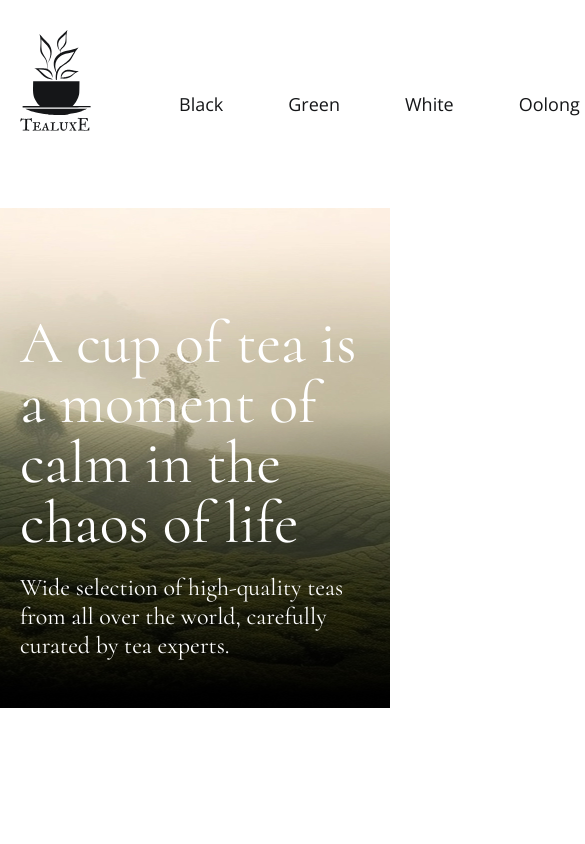
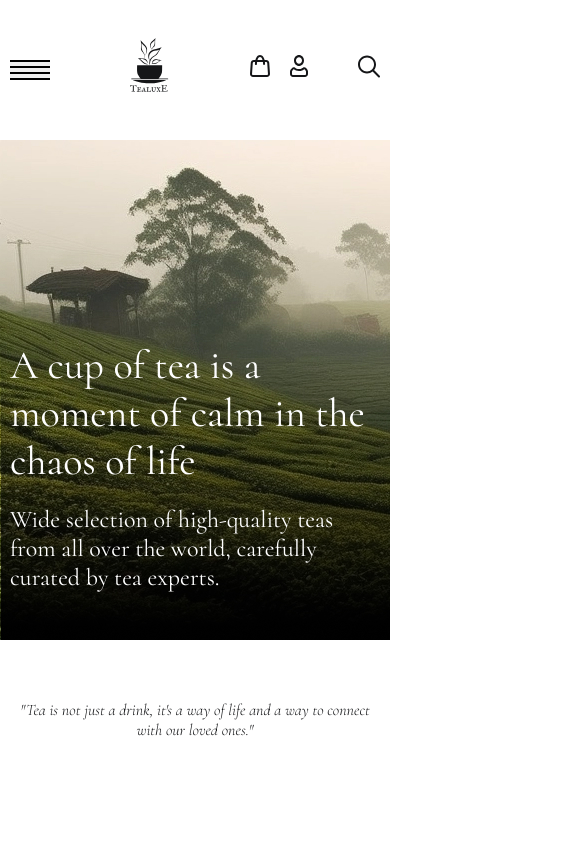
Before and after one commit to tetiana-podleska/tea-page, a plain HTML site: page index.html in a window 390 px wide. Shown: the top 844 px of the page, 585 px wide, since content can reach past the window. Drawn offline with nearby package versions, Linux system fonts and the light colour scheme.

Commit message:
header & section top / media queries done

```diff
--- a/css/style.css
+++ b/css/style.css
@@ -11,6 +11,11 @@ html {
 a {
   text-decoration: none;
   color: inherit;
+}
+
+button {
+  padding: 0;
+  border: none;
 }
 
 ul {
@@ -44,6 +49,21 @@ body {
   margin-bottom: 35px;
 }
 
+.menu__btn {
+  width: 40px;
+  height: 20px;
+  display: none;
+  flex-direction: column;
+  justify-content: space-between;
+  cursor: pointer;
+}
+
+.menu__btn span {
+  width: 100%;
+  height: 2px;
+  background-color: #000;
+}
+
 .menu__list {
   margin-left: 85px;
   display: flex;
@@ -66,11 +86,11 @@ body {
 .top {
   background-image: url(../images/top-bg.jpg);
   background-repeat: no-repeat;
-  background-position: bottom center;
+  background-position: bottom left;
   block-size: cover;
 }
 
-.top__iiner {
+.top__inner {
   min-height: 500px;
   display: flex;
   flex-direction: column;
@@ -103,3 +123,109 @@ body {
   line-height: normal;
   max-width: 704px;
 }
+
+@media (max-width: 1000px) {
+  .user__actions-item--search {
+    margin-left: 30px;
+  }
+  .menu {
+    margin-right: auto;
+  }
+  .menu__list {
+    margin-left: 60px;
+  }
+  .logo {
+    margin-bottom: 0;
+  }
+  /* .header__inner {
+    min-height: auto;
+  } */
+  .blockquote__text {
+    margin-top: 120px;
+    margin-bottom: 135px;
+  }
+}
+
+@media (max-width: 860px) {
+  .menu__list {
+    display: none;
+  }
+  .menu__btn {
+    display: flex;
+  }
+  .menu {
+    order: -1;
+    margin-right: 0;
+  }
+  .logo {
+    margin-left: auto;
+    margin-right: 154px;
+  }
+}
+
+@media (max-width: 768px) {
+  .header__inner {
+    padding: 0 64px;
+  }
+  .blockquote__text {
+    max-width: 640px;
+  }
+}
+
+@media (max-width: 680px) {
+  .container {
+    padding-right: 10px;
+    padding-left: 10px;
+  }
+  .header__inner {
+    padding-right: 0;
+    padding-left: 0;
+  }
+  .top__title {
+    font-size: 40px;
+    line-height: normal;
+  }
+  .blockquote__text {
+    max-width: 376px;
+    margin-top: 60px;
+    margin-bottom: 60px;
+    font-size: 16px;
+  }
+}
+
+@media (max-width: 480px) {
+  .logo {
+    margin-right: 80px;
+  }
+  .logo img {
+    width: 40px;
+  }
+}
+
+@media (max-width: 360px) {
+  .logo {
+    margin-right: 50px;
+  }
+  .user__actions-item--search {
+    margin-left: 0;
+  }
+  .header__inner {
+    padding: 10px 0;
+  }
+  .top__inner {
+    min-height: 367px;
+  }
+  .top__title {
+    font-size: 24px;
+    margin-bottom: 10px;
+  }
+  .top__text {
+    font-size: 13px;
+    margin-bottom: 30px;
+  }
+  .blockquote__text {
+    max-width: 340px;
+    margin-top: 70px;
+    margin-bottom: 80px;
+  }
+}
--- a/index.html
+++ b/index.html
@@ -22,6 +22,12 @@
             <img src="images/logo.svg" alt="TealuxE" />
           </a>
           <nav class="menu">
+            <button class="menu__btn">
+              <span></span>
+              <span></span>
+              <span></span>
+              <span></span>
+            </button>
             <ul class="menu__list">
               <li class="menu__item">
                 <a class="menu__link" href="#">Black</a>
@@ -70,7 +76,7 @@
     <main class="main">
       <section class="top">
         <div class="container">
-          <div class="top__iiner">
+          <div class="top__inner">
             <h1 class="top__title">
               A cup of tea is a moment of calm in the chaos of life
             </h1>
```
